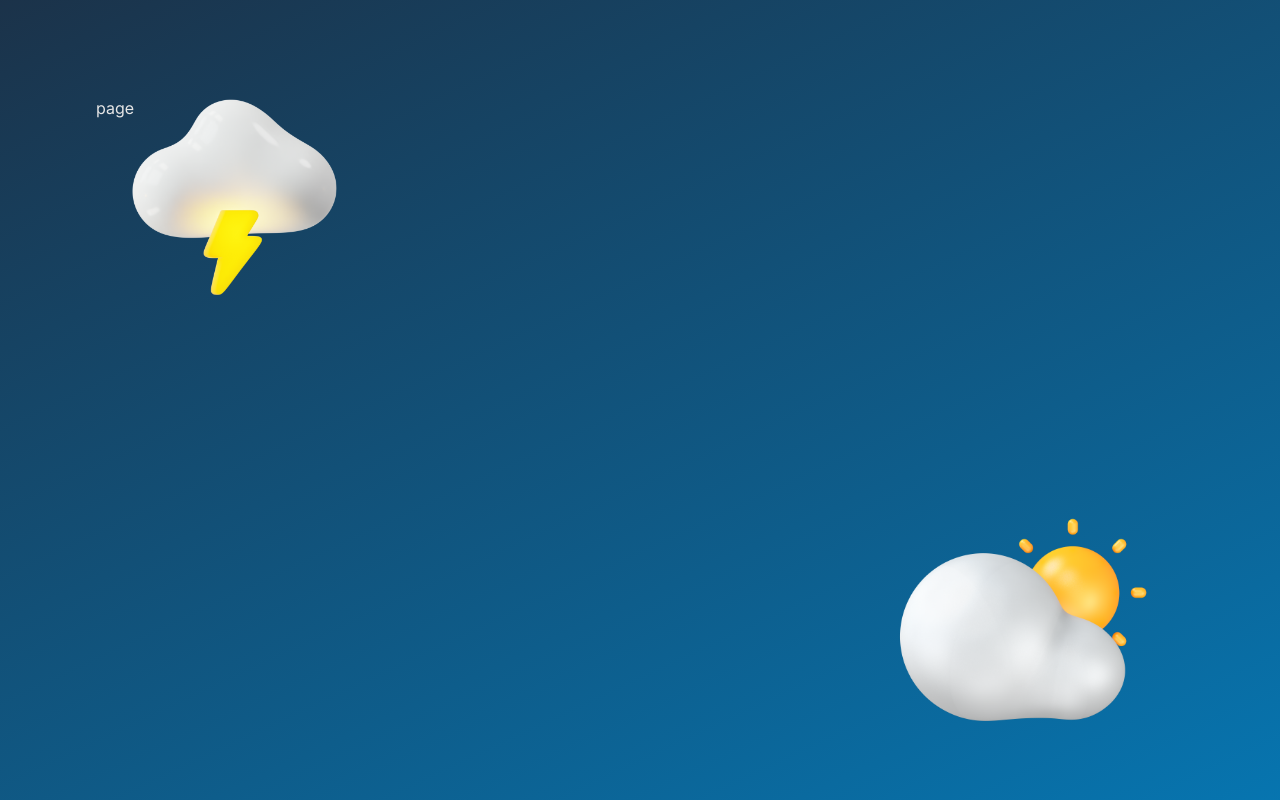
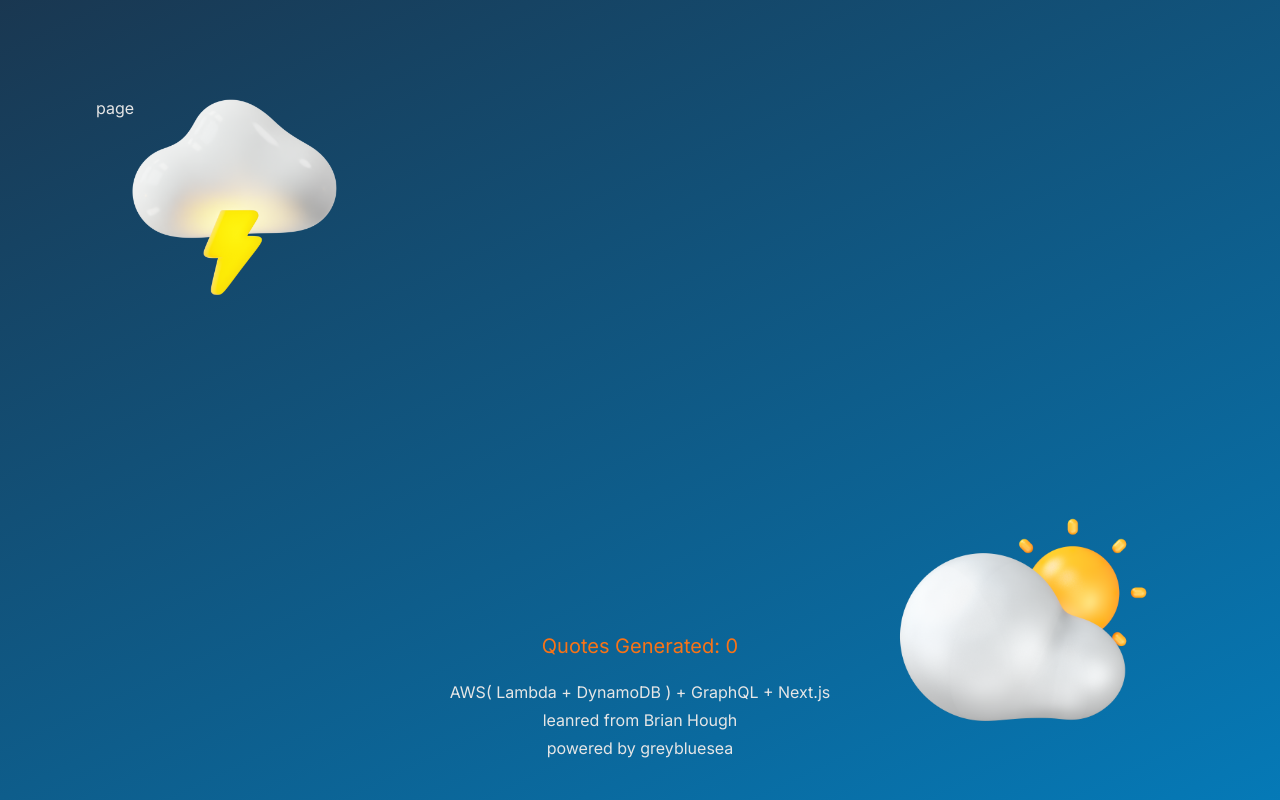
Before and after one commit to greybluesea/QuoteCardGenerator, a Next.js app: page / in a window 1280 px wide. Built offline with nearby package versions, Linux system fonts and the light colour scheme.

Commit message:
Footer added

```diff
--- /dev/null
+++ b/app/components/Footer.tsx
@@ -0,0 +1,33 @@
+"use client";
+
+import Link from "next/link";
+import React, { useState } from "react";
+
+type Props = {};
+
+const Footer = (props: Props) => {
+  const [numberOfQuotesGenerated, setNumberOfQuotesGenerated] = useState(0);
+  return (
+    <footer className=" fixed  bottom-14 lg:bottom-10 left-0 right-0 flex flex-col items-center z-[1] ">
+      <p className="text-orange-500 text-xl">
+        Quotes Generated: {numberOfQuotesGenerated}
+      </p>
+      <ul className="hidden lg:flex lg:flex-col w-[500px]  mx-auto items-center  space-y-1 rounded-xl mt-5">
+        <li>AWS( Lambda + DynamoDB ) + GraphQL + Next.js</li>
+        <li>leanred from Brian Hough</li>
+        <li>
+          powered by{" "}
+          <Link
+            href={"https://youtube.com/@greybluesea"}
+            target="_self"
+            rel="noopener noreferrer"
+          >
+            greybluesea
+          </Link>
+        </li>
+      </ul>
+    </footer>
+  );
+};
+
+export default Footer;
--- a/app/layout.tsx
+++ b/app/layout.tsx
@@ -2,6 +2,7 @@ import "./globals.css";
 import type { Metadata } from "next";
 import { Inter } from "next/font/google";
 import Image from "next/image";
+import Footer from "./components/Footer";
 
 const inter = Inter({ subsets: ["latin"] });
 
@@ -23,7 +24,7 @@ export default function RootLayout({
           " w-[100dvw] h-[100dvh] p-24 text-TEXT bg-gradient-to-br from-slate-800 to-sky-600 bg-[size:160%_120%] animate-weather backdrop-blur-[80px] "
         }
       >
-        <div className="fixed left-6 top-0 w-[130px] h-[130px] sm:left-12 sm:top-0 sm:w-[200px] sm:h-[200px] md:left-14 md:top-0 md:w-[270px] md:h-[270px] lg:left-16 lg:top-0 lg:w-[320px] lg:h-[320px] m-4 mx-2 ">
+        <div className="fixed left-6 top-0 w-[130px] aspect-square sm:left-12  sm:w-[200px]  md:left-14 md:w-[270px] lg:left-16 lg:w-[320px] m-4 mx-2 ">
           <Image
             src={"/img/cloud-and-thunder.png"}
             fill
@@ -32,9 +33,11 @@ export default function RootLayout({
         </div>
 
         {children}
-        <div className="fixed right-0 bottom-3 w-[200px] h-[100px] sm:right-0 sm:bottom-4 sm:w-[320px] sm:h-[160px] md:right-0 md:bottom-5 md:w-[440px] md:h-[220px] lg:right-0 lg:bottom-5 lg:w-[520px] lg:h-[260px] my-4 ">
+
+        <div className="fixed right-0 bottom-5 w-[200px] aspect-[2/1] sm:w-[320px] md:w-[440px] lg:w-[520px] my-4 ">
           <Image src={"/img/cloudy-weather.png"} fill alt="cloud-and-thunder" />
         </div>
+        <Footer />
       </body>
     </html>
   );
--- a/tailwind.config.ts
+++ b/tailwind.config.ts
@@ -25,7 +25,7 @@ const config: Config = {
         },
       },
       animation: {
-        weather: "weatherChanging 14s ease-in-out infinite alternate-reverse",
+        weather: "weatherChanging 12s ease-in-out infinite alternate-reverse",
       },
       keyframes: {
         weatherChanging: {
```
